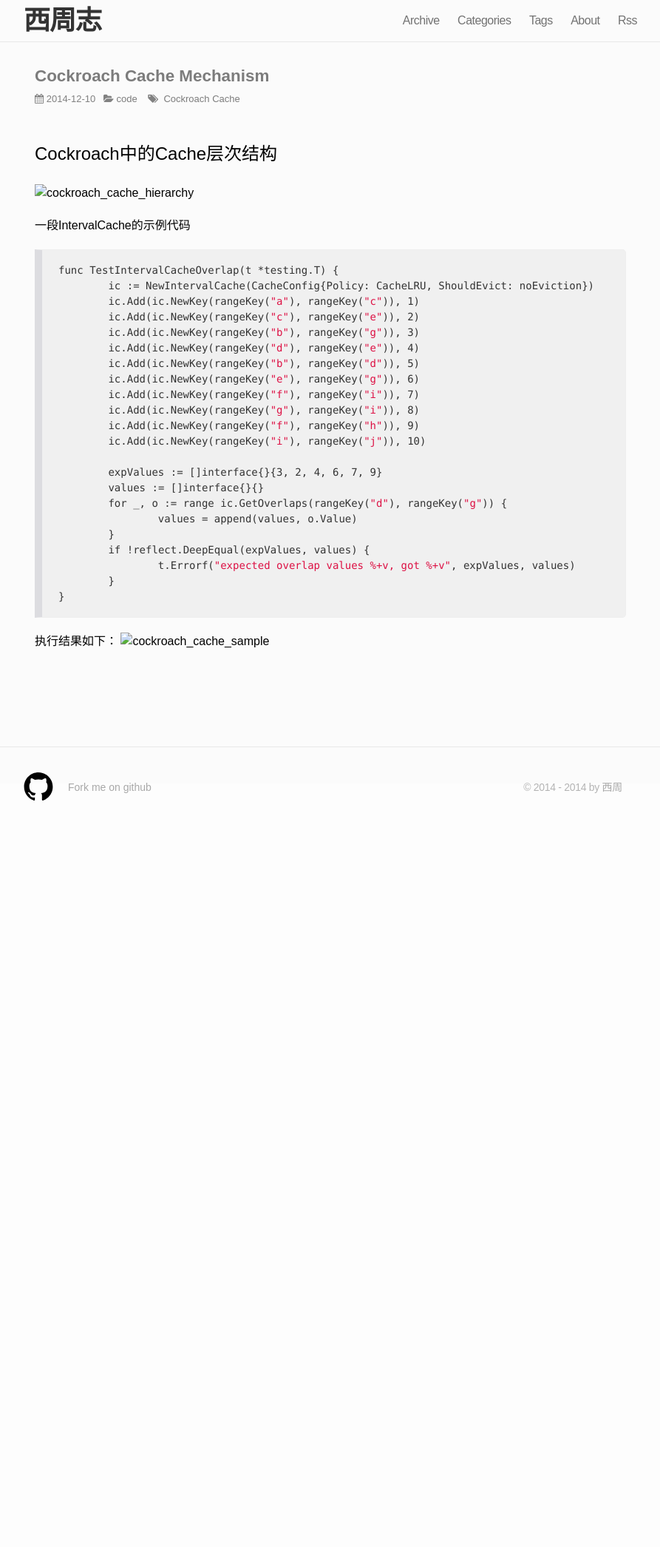
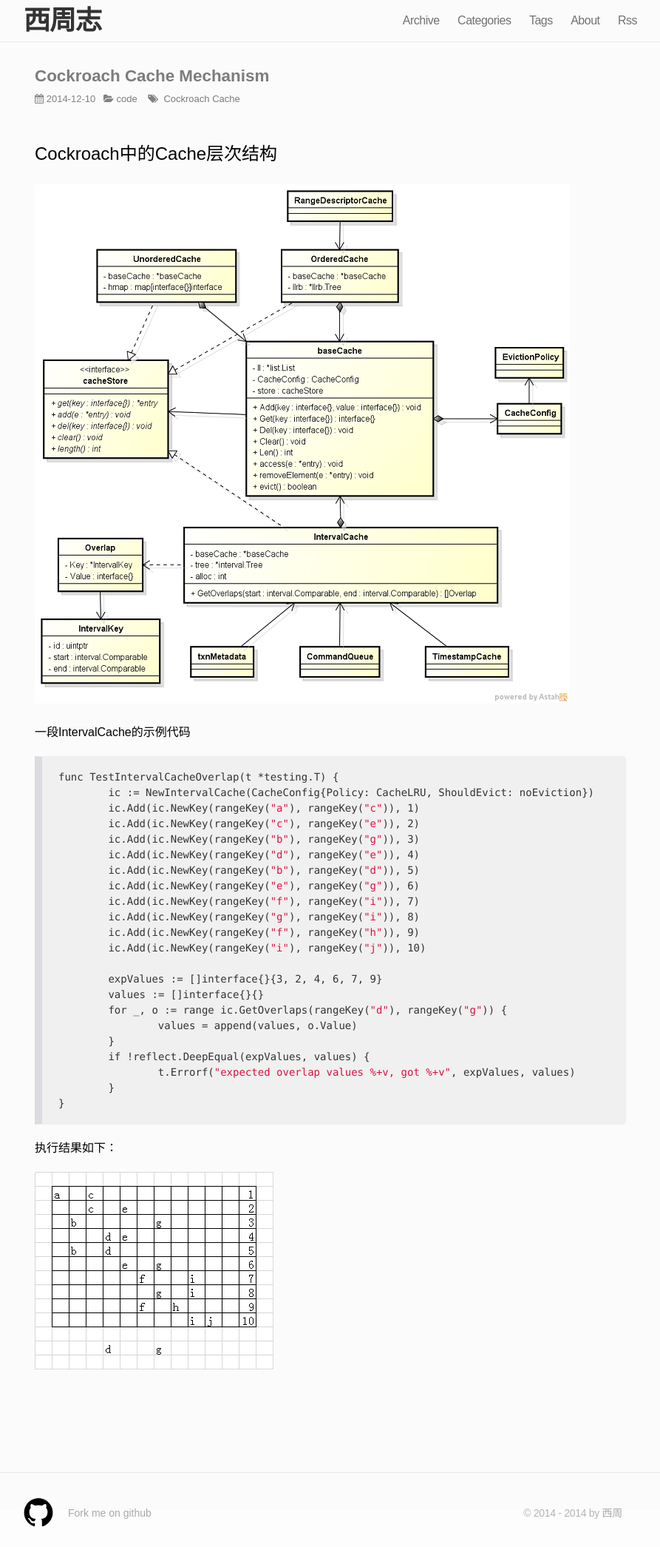
Before and after one commit to joezxy/joezxy.github.io, a Jekyll site: the page built from _posts/2014-12-10-cockroach-cache.md, in a window 1280 px wide. Shown: the whole page at 74% size, without its empty margins (193-1086 px from the left). Built offline with Jekyll 4.4.1, drawn with Linux system fonts in a browser that asks for light colours; nearby versions of some CDN libraries; Markdown is read by kramdown in place of the engine named in the settings; comment, search, counter and statistics services are not loaded; before the commit the page ends 1110 px from its top, so only the background shows below that.

Commit message:
change image link

````diff
--- a/_posts/2014-12-10-cockroach-cache.md
+++ b/_posts/2014-12-10-cockroach-cache.md
@@ -4,9 +4,8 @@
 title:  "Cockroach Cache Mechanism"
 tags: [Cockroach, Cache]
 ---
-
 ### Cockroach中的Cache层次结构
-![cockroach_cache_hierarchy](../_img/20141210_cockroach_cache_hierarchy.png)
+![cockroach_cache_hierarchy](https://raw.githubusercontent.com/joezxy/joezxy.github.io/master/_img/20141210_cockroach_cache_hierarchy.png)
 
 
 一段IntervalCache的示例代码
@@ -34,5 +33,7 @@
 	}
 }
 ```
+
 执行结果如下：
-![cockroach_cache_sample](../_img/20141210_cockroach_cache_sample.png)
+
+![cockroach_cache_sample](https://raw.githubusercontent.com/joezxy/joezxy.github.io/master/_img/20141210_cockroach_cache_sample.png)
````
